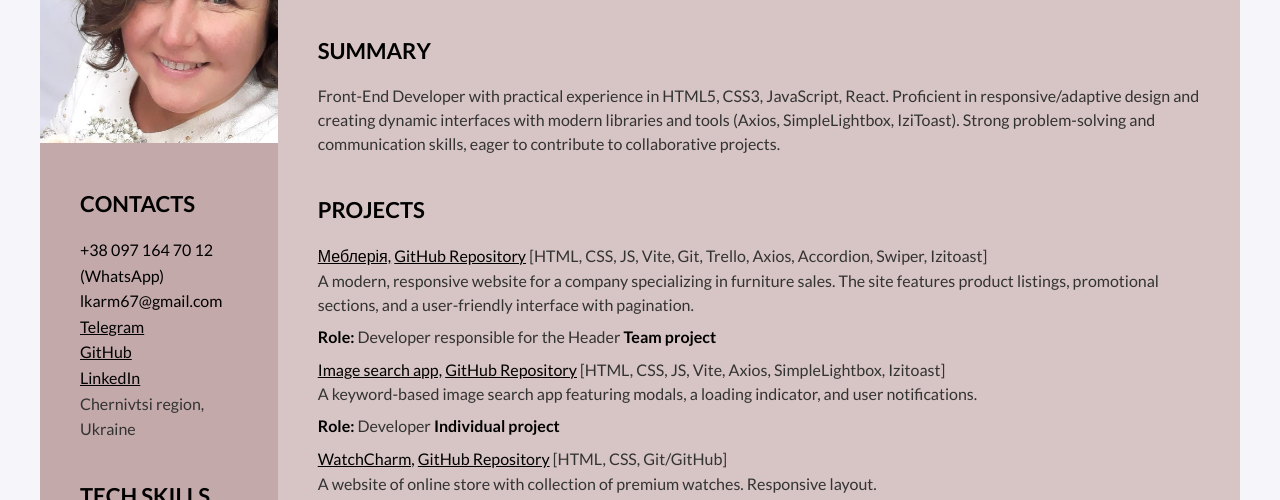
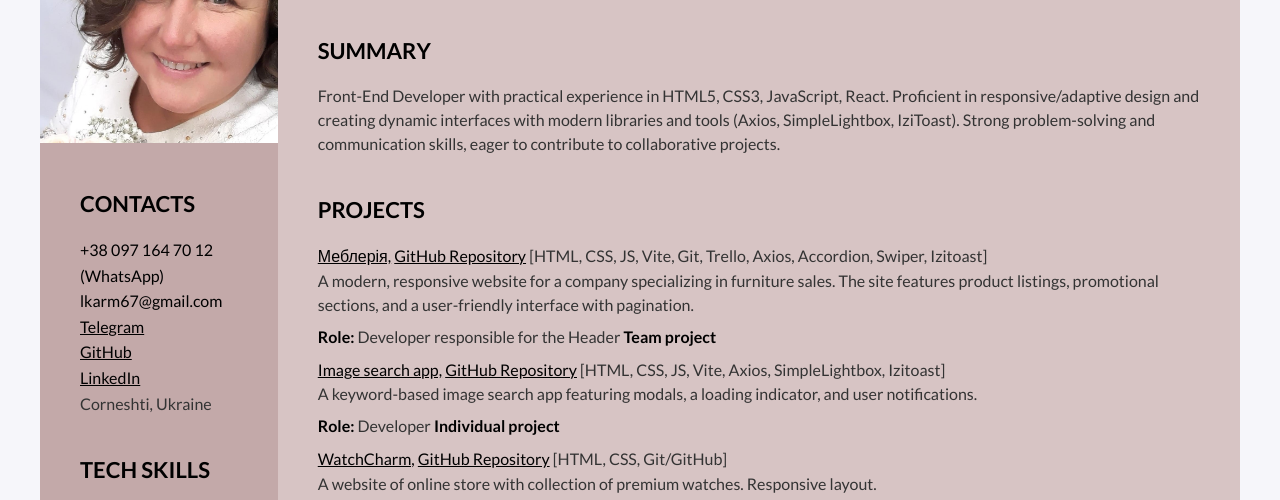
Before and after one commit to lkarm67/my-resume-25, a plain HTML site: page index.html in a window 1280 px wide. Shown: the part 245-745 px from the top of the page. Drawn offline with nearby package versions, Linux system fonts and the light colour scheme.

Commit message:
fix address

```diff
--- a/index.html
+++ b/index.html
@@ -140,7 +140,7 @@
                 <a class="link" href="https://www.linkedin.com/in/liudmyla-karmeliuk-9071a9388/" target="_blank">LinkedIn</a>
               </li>
               <li class="unmarked-item">
-                Chernivtsi region, Ukraine
+                Corneshti, Ukraine
               </li>
             </ul>
           </div>
```
